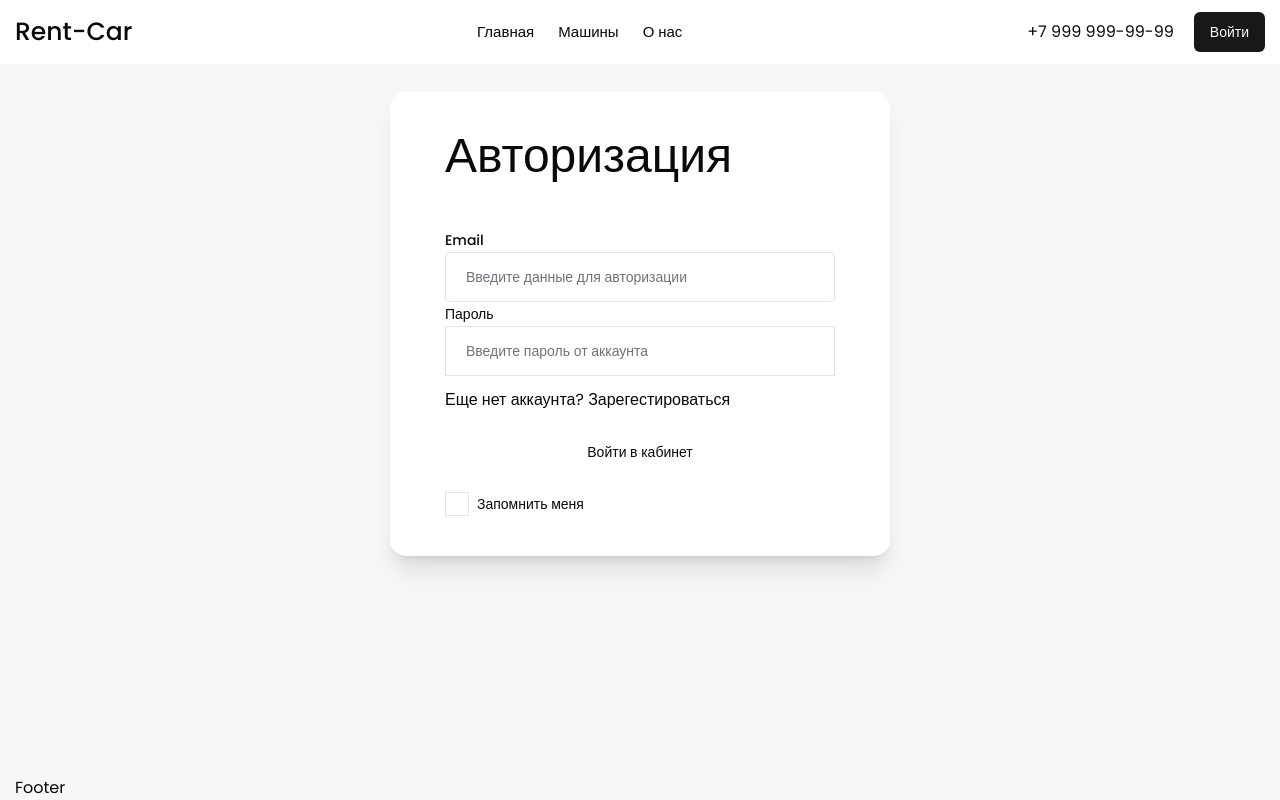
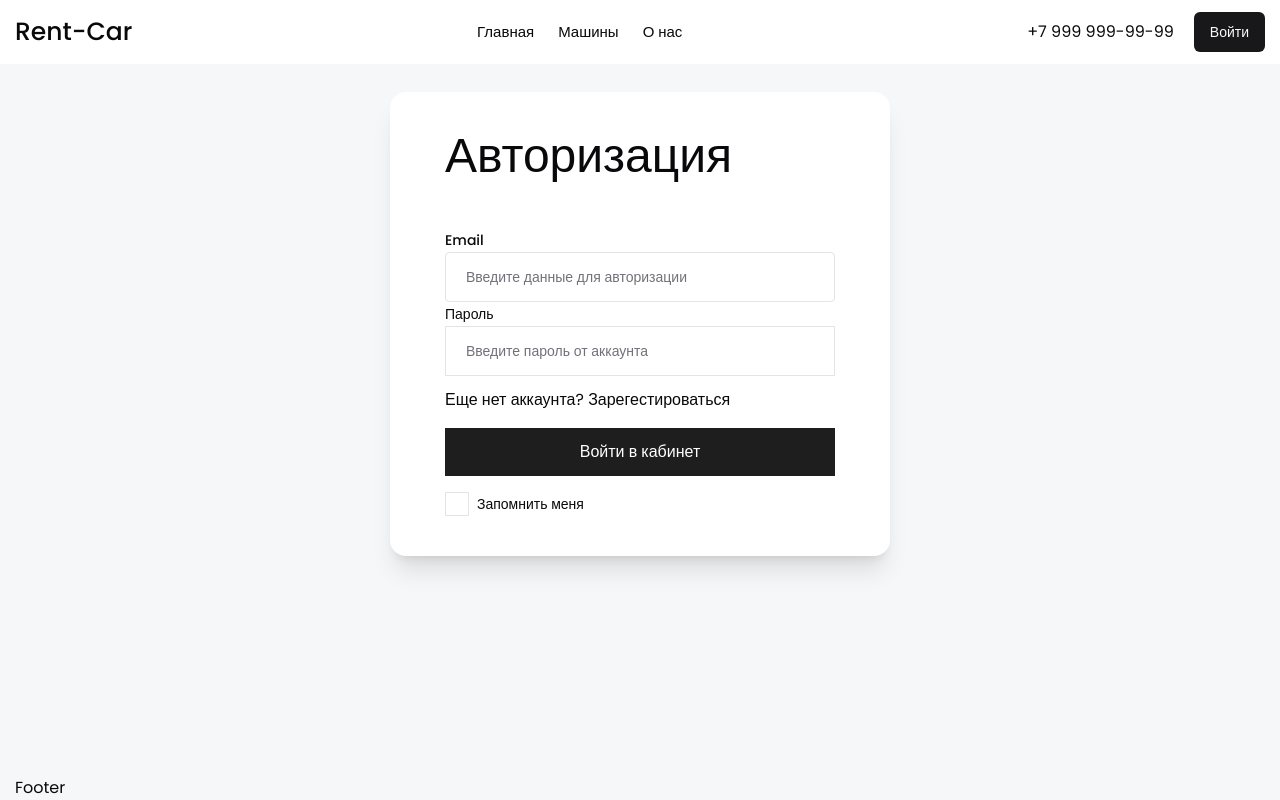
Before and after one commit to MagaFreelancer/rent-car, a React (Vite) app: page /auth/login in a window 1280 px wide. Built offline with nearby package versions, Linux system fonts and the light colour scheme.

Commit message:
fixed: button

```diff
--- a/src/shared/button.tsx
+++ b/src/shared/button.tsx
@@ -17,6 +17,7 @@ const buttonVariants = cva(
                 ghost: 'hover:bg-accent hover:text-accent-foreground',
                 link: 'text-primary underline-offset-4 hover:underline',
                 more: 'border-dotted border-b-2 border-[#4B4B4B] rounded-none text-[#4B4B4B] font-medium',
+                custom: 'bg-lightBlack text-white rounded-none font-medium text-[16px]',
             },
             size: {
                 default: 'h-10 px-4 py-2',
```
